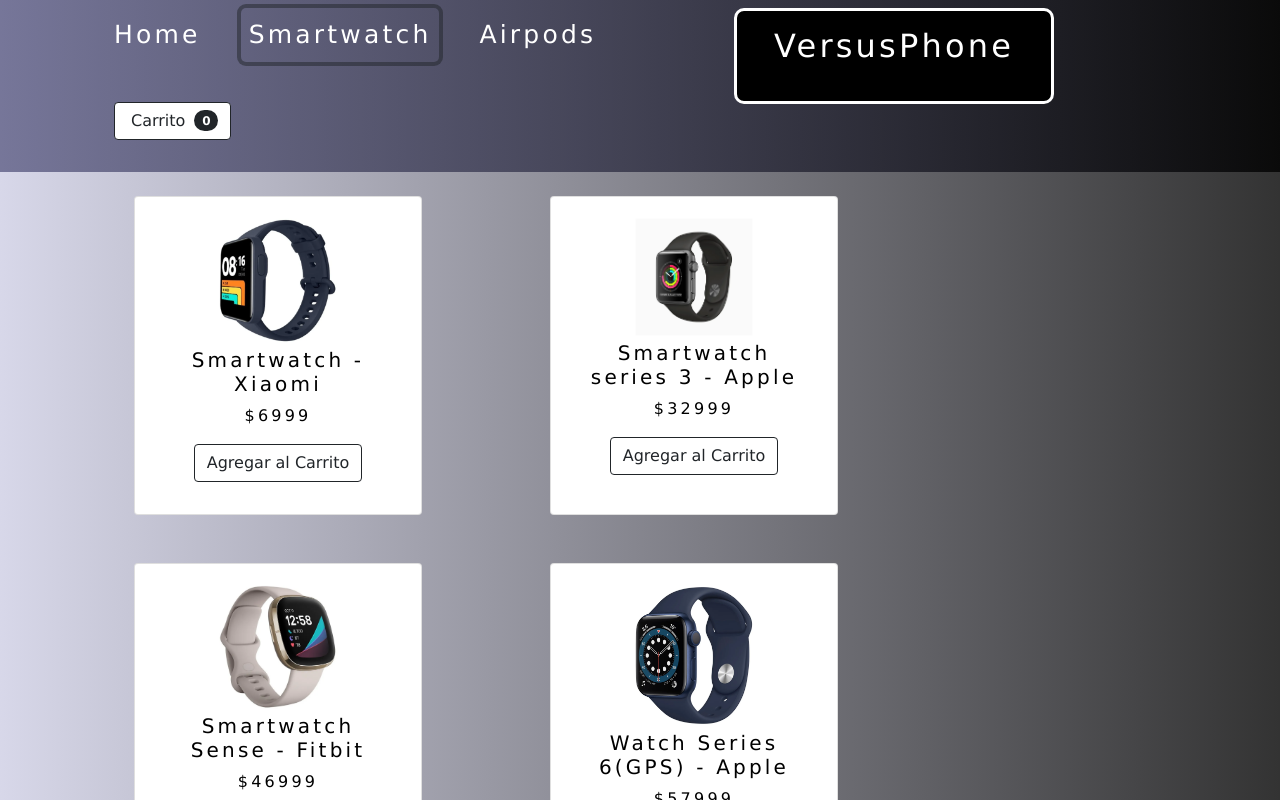
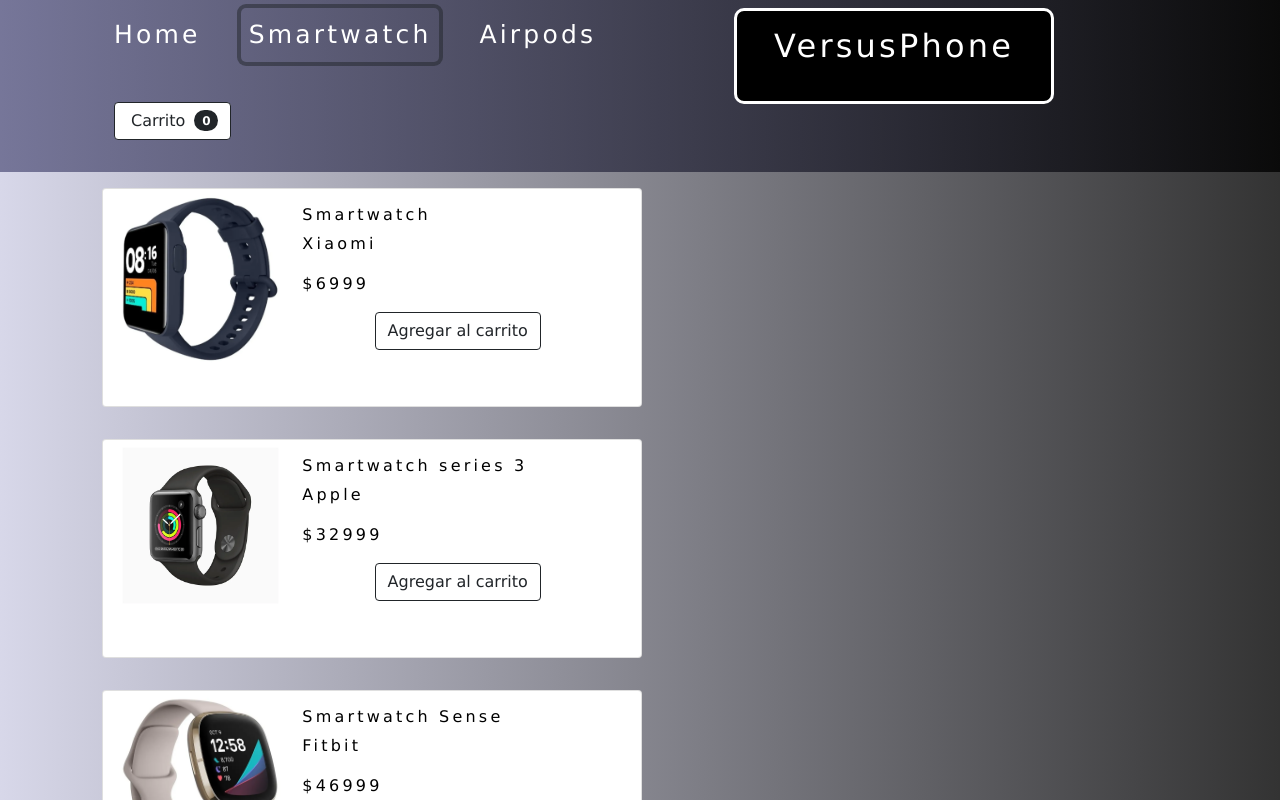
Before and after one commit to AgustinPol/Versusphone, a plain HTML site: page index.html in a window 1280 px wide. Both pictures are taken after a click on the link "Smartwatch". Shown: the top 800 px of the page. Drawn offline with Linux system fonts and the light colour scheme.

Commit message:
ultimo commit pre entrega

```diff
--- a/css/style.css
+++ b/css/style.css
@@ -1,8 +1,10 @@
+/*TAGS-DEFAULT*/
 body {
     background-image: linear-gradient(to right, rgba(206, 206, 228, 0.808) , rgba(0, 0, 0,0.8))!important;;
     color: #fff;
     font-family: 'Lucida Sans', sans-serif;
     letter-spacing: 0.2rem;
+    text-align: justify;
 }
 
 h5 {
@@ -14,11 +16,6 @@
     text-transform: none;
 }
 
-img{
-    width: 8rem;
-    height: 11rem;
-}
-
 footer {
     background-image: linear-gradient(to right, rgba(95, 95, 134, 0.808) , rgba(0, 0, 0,0.8));
 }
@@ -27,39 +24,24 @@
     margin: 1rem;
 }
 
-input {
-    margin:0.5rem;
-}
-
 nav ul li a {
     color: #fff!important;
     border-radius: 5px;
     margin-right: 2rem;
 }
 
-button {
-    margin: 1rem;
-}
-
-.datosCorrectos,.datosIncorrectos {
-    display: none;
-}
-
-.divForm {
-    display: none;
-}
-
+/* DIVS */
 .divCarrito {
     background-color: #fff;
     color: black;
     width: 70rem;
-    height: 50rem;
+    height: 45rem;
+    margin: 2rem;
 }
 
-.miToast {
-    background-image: linear-gradient(to left, rgba(241, 224, 147, 0.808) , rgba(29, 26, 26, 0.8))
+button {
+    margin: 1rem;
 }
-
 
 .itemList {
     display: none;
@@ -105,10 +87,9 @@
     text-align: end;
 }
 
-#boton-vaciar,#btn-validar,#btn-comprar,#boton-seguir,#boton-comprar{
-    background-image: linear-gradient(to right, rgba(9, 120, 211, 0.808) , rgba(0, 0, 0,0.8));
+#boton-vaciar,#btn-comprar,#boton-seguir,#boton-comprar,#btn-validar {
+    background-image: linear-gradient(to right, rgba(35, 129, 192, 0.808) , rgba(0, 0, 0,0.8));
     color: #fff;
-    height: 3rem;
 }
 
 #btn-comprar:hover,#boton-vaciar:hover,#boton-seguir:hover {
@@ -129,11 +110,6 @@
 .boton-eliminar {
     background-color: #fff;
 }
-/*MAIN*/
-.mainClase {
-    background-color: black;
-}
-/*TEXTOS VARIOS*/
 
 .logo {
     margin: auto;
@@ -143,17 +119,20 @@
     justify-content: center;
     }
 
-/*ID DE LAS CARDS*/
 .agusCard{
-    display: none;
-    width: 18rem;
-    margin: 4rem;
-    margin-top: 1.5rem;
-    margin-bottom: 1.5rem;
+    display: block;
+    margin: 1rem;
+    margin-left: 2rem;
     color: #000;
-    text-align: center;
     }
 
+.divForm {
+    display: none;
+}
+
+.datosCorrectos,.datosIncorrectos {
+    display: none;
+}
 
 /*CLASS CARRITO*/
 .carrito {
--- a/javascript/cliente.js
+++ b/javascript/cliente.js
@@ -1,4 +1,3 @@
-
 //DECLARACIÓN DEL ARRAY//
 const arrayClientes = [];
 
@@ -34,7 +33,7 @@
       $(".datosCorrectos").show();
       arrayClientes.push(new Cliente(nombreCompleto, edad, dni, direccion, email, telefono));
       localStorage.setItem("clientes", JSON.stringify(arrayClientes));
-      console.log(JSON.stringify(`${datosCliente.nombreCompleto} ya tenemos tus datos, gracias por tu compra!`));
+      $("#capturaDatosCliente").modal("show");
     } else {
         $(".datosIncorrectos").fadeIn(1000);
         $(".datosIncorrectos").fadeOut(1000);
--- a/main.js
+++ b/main.js
@@ -1,97 +1,43 @@
+const baseDeDatos = [];
 
-//DECLARO ARRAY PRODUCTOS//
-const baseDeDatos = [
-  {
-      id:1,
-      title:"Smartwatch",
-      description:"Xiaomi",
-      picture_url:"images/xiaomi-smartwatch.webp",
-      category_id:"smartwatch",
-      quantity:1,
-      unit_price: 6999
-  },
-  {
-      id:2,
-      title:"Airpods Basic",
-      description:"Apple",
-      picture_url:"images/airpodscomun.webp",
-      category_id:"airpods",
-      quantity:1,
-      unit_price: 18999
-  },
-  {
-      id:3,
-      title:"Airpods Pro",
-      description:"Apple",
-      picture_url:"images/Airpod-Pro.webp",
-      category_id:"airpods",
-      quantity:1,
-      unit_price: 32999
-  },
-  {
-      id:4,
-      title:"Smartwatch series 3",
-      description:"Apple",
-      picture_url:"images/Smartwatch-apple.webp",
-      category_id:"smartwatch",
-      quantity:1,
-      unit_price: 32999
-  },
-  {
-      id:5,
-      title:"Smartwatch Sense",
-      description:"Fitbit",
-      picture_url:"images/smartwatch-fitbit.webp",
-      category_id:"smartwatch",
-      quantity:1,
-      unit_price: 46999
-  },
-  {
-      id:6,
-      title:"Airpods Max",
-      description:"Apple",
-      picture_url:"images/airpods-max.webp",
-      category_id:"airpods",
-      quantity:1,
-      unit_price: 129999
-  },
-  {
-      id:7,
-      title:"Watch Series 6(GPS)",
-      description:"Apple",
-      picture_url:"images/watch-series-6-azul.webp",
-      category_id:"smartwatch",
-      quantity:1,
-      unit_price: 57999
-  },
-  {
-      id:8,
-      title:"Smartwatch",
-      description:"Tedge",
-      picture_url:"images/smartwatch-tedge.webp",
-      category_id:"smartwatch",
-      quantity:1,
-      unit_price: 5499
-  },
-  {
-      id:9,
-      title:"Airpods Max",
-      description:"Apple",
-      picture_url:"images/airpods-max-rosa.webp",
-      category_id:"airpods",
-      quantity:1,
-      unit_price: 109999
-  },
-  {
-      id:10,
-      title:"Airpods Max",
-      description:"Apple",
-      picture_url:"images/airpods-max-azul.webp",
-      category_id:"airpods",
-      quantity:1,
-      unit_price: 89999
+//CONSTRUCTOR DE PRODUCTOS//
+class Producto{
+    constructor(id,title,description,picture_url,category_id,quantity,currency_id,unit_price){
+        this.id = id;
+        this.title = title;
+        this.description = description;
+        this.picture_url = picture_url;
+        this.category_id = category_id;
+        this.quantity = quantity;
+        this.currency_id = currency_id;
+        this.unit_price = unit_price;
+    }
   }
-];
+
+
+  //PUSHEO LA INFO DE CADA CARD/PRODUCTO//
+  const producto1 = new Producto("1", "Smartwatch", "Xiaomi","images/xiaomi-smartwatch.webp","smartwatch", 1, "ARS", 6999);
+  baseDeDatos.push(producto1);
+  const producto2 = new Producto("2", "Airpods Basic", "Apple" , "images/airpodscomun.webp","airpods",1, "ARS", 18999);
+  baseDeDatos.push(producto2);
+  const producto3 = new Producto("3", "Airpods Pro","Apple", "images/Airpod-Pro.webp", "airpods", 1, "ARS", 32999);
+  baseDeDatos.push(producto3);
+  const producto4 = new Producto("4", "Smartwatch series 3", "Apple", "images/Smartwatch-apple.webp", "smartwatch", 1, "ARS",32999);
+  baseDeDatos.push(producto4);
+  const producto5 = new Producto("5", "Smartwatch Sense", "Fitbit", "images/smartwatch-fitbit.webp", "smartwatch",1, "ARS", 46999);
+  baseDeDatos.push(producto5);
+  const producto6 = new Producto("6", "Airpods Max","Apple", "images/airpods-max.webp", "airpods", 1, "ARS", 129999);
+  baseDeDatos.push(producto6);
+  const producto7 = new Producto("7", "Watch Series 6(GPS)", "Apple", "images/watch-series-6-azul.webp", "smartwatch", 1, "ARS", 57999);
+  baseDeDatos.push(producto7);
+  const producto8 = new Producto("8", "Smartwatch", "Tedge", "images/smartwatch-tedge.webp", "smartwatch", 1, "ARS", 5499);
+  baseDeDatos.push(producto8);
+  const producto9 = new Producto("9", "Airpods Max", "Apple", "images/airpods-max-rosa.webp", "airpods", 1, "ARS", 109999);
+  baseDeDatos.push(producto9);
+  const producto10 = new Producto("10", "Airpods Max", "Apple", "images/airpods-max-azul.webp", "airpods", 1, "ARS", 89999);
+  baseDeDatos.push(producto10);
+
+$(document).ready(renderizarProductos());
 
 animaciones();
 
@@ -99,18 +45,14 @@
 let total = 0;
 let subtotal = 0;
 
-
-const DOMCards = document.getElementById("mainCard");
-const DOMcarrito = document.getElementById("listaCarrito");
+const DOMcarrito = document.getElementById("listaCarrito")
 const DOMtotal = document.getElementById("total");
 const eventComprar = $("#btn-comprar").on("click", btnComprar);
 const eventVaciar = $("#boton-vaciar").on("click", vaciarCarrito);
-const miToast = $(".toast");
 const eventModal = $("#carritoModalBoton").on("click", modalCarrito);
 const eventForm = $("#boton-comprar").on("click", mostrarForm);
 
 
-renderizarProductos();
 
   if (localStorage.getItem("miCarrito")) {
     carrito = JSON.parse(localStorage.getItem("miCarrito"));
@@ -118,88 +60,50 @@
     document.getElementById("contador-carrito").innerHTML = carrito.length;
   }
 
-  //filtramos los productos por categoría
- function renderizarProductos(filtro = "default") {
-  let nuevosProductos = (filtro !== "default") ?
-  baseDeDatos.filter(product => product.category_id == filtro) :
-  baseDeDatos;
-  DOMCards.textContent = "";
-  // CREO MIS CARDS CON JS //
-  nuevosProductos.forEach((product) => {
- const nodoPadre = document.createElement("div");
- nodoPadre.classList.add("card", "col-lg-3", "agusCard");
- const nodoCardBody = document.createElement("div");
- nodoCardBody.classList.add("card-body");
- const nodoTitle = document.createElement("h5");
- nodoTitle.classList.add("card-title");
- nodoTitle.textContent =  `${product.title} - ${product.description}`;
- const nodoImagen = document.createElement("img");
- nodoImagen.classList.add("img-fluid");
- nodoImagen.setAttribute("src", product.picture_url);
- const nodoPrecio = document.createElement("p");
- nodoPrecio.classList.add("card-text");
- nodoPrecio.textContent = "$" + product.unit_price;
- const botonAdd = document.createElement("button");
- botonAdd.classList.add("btn", "btn-outline-dark", "mt-auto");
- botonAdd.textContent = "Agregar al Carrito";
- botonAdd.setAttribute("idCard", product.id);
- botonAdd.addEventListener("click", agregarAlCarrito);
- nodoCardBody.appendChild(nodoImagen);
- nodoCardBody.appendChild(nodoTitle);
- nodoCardBody.appendChild(nodoPrecio);
- nodoCardBody.appendChild(botonAdd);
- nodoPadre.appendChild(nodoCardBody);
- DOMCards.appendChild(nodoPadre);
- animaciones();
-  });
-
-}
-
-function agregarAlCarrito(e){
-  carrito.push(e.target.getAttribute("idCard"));
-  localStorage.setItem("miCarrito", JSON.stringify(carrito));
-  $(".toast").toast("show");
-  calcularTotal();
-  mostrarContenidoCarrito();
+function agregarAlCarrito(id){
+  let productoAgregado = baseDeDatos.find(product => product.id === id);
+  if(productoAgregado != undefined){
+      carrito.push(productoAgregado);
+      localStorage.setItem("miCarrito", JSON.stringify(carrito));
+      mostrarContenidoCarrito();
+      calcularTotal();
+  } else{
+      console.log("algo falló");
+  }
   document.getElementById("contador-carrito").innerHTML = carrito.length;
 }
 
 function mostrarContenidoCarrito() {
   DOMcarrito.textContent = "";
   const quitamosDuplicados = [...new Set(carrito)];
-
-  quitamosDuplicados.forEach((productCarro) => {
-
-  const miProducto = baseDeDatos.filter((productBaseDeDatos) => {
-
-      return productBaseDeDatos.id === parseInt(productCarro);
-  });
+  quitamosDuplicados.forEach(product => {
+  baseDeDatos.filter((itemProduct) => {
+      return itemProduct.id === parseInt(product);
+    });
   const numeroUnidadesItem = carrito.reduce((total, itemId) => {
-      return itemId === productCarro ? total += 1 : total;
+      return itemId === product ? total += 1 : total;
   }, 0);
     const nuevoItem = document.createElement("li");
     const botonEliminar = document.createElement("button");
     nuevoItem.classList.add("itemCarrito", "list-group-item");
-    nuevoItem.textContent = `Producto: ${(miProducto[0].title)} ${(miProducto[0].description)} x ${numeroUnidadesItem} UNIDADES = $${(miProducto[0].unit_price*numeroUnidadesItem)}`;
+    nuevoItem.textContent = `Producto: ${product.title} ${product.description} Precio x ${numeroUnidadesItem} UNIDADES = $${product.unit_price*numeroUnidadesItem}`;
     botonEliminar.classList.add("btn", "btn-secundary", "boton-eliminar", "btn-outline-dark");
     botonEliminar.setAttribute("type", "button");
     botonEliminar.textContent = ("x");
-    botonEliminar.dataset.productCarro = productCarro;
-    botonEliminar.setAttribute("productoId", productCarro.id);
-    botonEliminar.addEventListener("click", eliminarDelCarrito);
+    botonEliminar.setAttribute("productoId", product.id);
     nuevoItem.appendChild(botonEliminar);
     DOMcarrito.appendChild(nuevoItem);
+    botonEliminar.addEventListener("click", eliminarDelCarrito);
     animacionItem();
     calcularTotal();
+
   });
   }
 
 // Función ELIMINAR DEL CARRITO//
-function eliminarDelCarrito(e) {
-    const idEliminado = e.target.dataset.productCarro;
-    carrito = carrito.filter((carritoId) => {
-      return carritoId !== idEliminado;
-      });
+function eliminarDelCarrito() {
+    let productoQueElimino = this.getAttribute('productoId')
+    carrito = carrito.filter(e => e.id != productoQueElimino)
     localStorage.setItem("miCarrito", JSON.stringify(carrito));
     mostrarContenidoCarrito();
     calcularTotal();
@@ -207,29 +111,27 @@
 
 };
 
+//Función del boton generar link de Mp
+function btnComprar() {
+  if (carrito.length === 0) {
+    $("#modalCarritoVacio").modal("show");
+  } else {
+    linkDePago();
+  }
+}
+
 //function para mostrar modal
 function modalCarrito(e) {
   e.preventDefault();
 if (carrito.length == 0) {
   $("#modalCarritoVacio").modal("show");
 } else if (carrito.length > 0) {
-  $("#modalCarritoShow").modal("show");
+  $("#idModalCarrito").modal("show");
 }
 }
 
-
-
 function mostrarForm() {
   $(".divForm").fadeIn(1000);
-}
-
-// Función del boton generar link de Mp
-function btnComprar() {
-  if (carrito.length === 0) {
-  $("#modalCarritoVacio").modal("show");
-  } else {
-    linkDePago();
-  }
 }
 
 //Función VACIAR CARRITO//
@@ -241,7 +143,6 @@
     $("#total").html("");
     total = 0;
     vaciarLocalStorage();
-    mostrarContenidoCarrito();
     calcularTotal();
     }
   document.getElementById("contador-carrito").innerHTML = carrito.length;
@@ -261,16 +162,13 @@
   } else  {
     total = 0;
     carrito.forEach( (productItem) => {
-    const subtotal = baseDeDatos.filter((itemsCards) => {
-      return itemsCards.id === parseInt(productItem);
-    })
-    total = total + subtotal[0].unit_price;
+    let subtotal = Number(productItem.unit_price * productItem.quantity);
+    total = total + subtotal;
     DOMtotal.textContent = total.toFixed(2);
   });
   }
 }
 
-DOMtotal.textContent = total.toFixed(2);
 //Hacemos animación con Jquery//
 function animaciones() {
   $("#divMiLogo").show(500);
@@ -284,9 +182,42 @@
                   .css("color", "white")
                   ;}
 
-
+//filtramos los productos por categoría
+ function renderizarProductos(filtro = 'default') {
+  let nuevosProductos = (filtro !== "default") ?
+  baseDeDatos.filter(product => product.category_id == filtro) :
+  baseDeDatos;
+  // CREO MIS CARDS CON JS //
+  let mostrar=``;
+  nuevosProductos.forEach((product) => {
+  mostrar+=
+  `<div class="card mb-3 agusCard" style="max-width: 540px;">
+  <div class="row g-0">
+    <div class="col-md-4">
+      <img src="${product.picture_url}" class="cardImg img-fluid rounded-start" alt="imagen-producto">
+    </div>
+    <div class="col-md-8">
+      <div class="card-body">
+        <h6 class="card-title cardTitle">${product.title}</h6>
+        <p class="card-text cardDescription">${product.description}</p>
+        <p class="card-text cardPrice">$${product.unit_price}</small></p>
+        <!-- Product actions-->
+            <div class="card-footer p-4 pt-0 border-top-0 bg-transparent">
+                 <div class="text-center"><button class="btn btn-outline-dark mt-auto agregoProd"
+                 onclick="agregarAlCarrito('${product.id}')">Agregar al carrito</button>
+                 </div>
+            </div>
+      </div>
+    </div>
+  </div>
+</div>`
+  });
+  $("#mainCard").html(mostrar);
+  animaciones();
+}
 //Función Del Fetch de la Api de Mercado Pago
 function linkDePago() {
+
 
 const elementosMpParcial = carrito.map(producto =>{
   return {
@@ -306,12 +237,12 @@
   method: "POST",
   headers:{
     "Authorization": "Bearer TEST-1636818352685457-092017-ffeb98783f1bf6b11fa32dbc941c69d3-593315394",
-   "Content-Type": "application/json",
+   "Content-Type": "application/json"
   },
   body: JSON.stringify(elementosMpFinal)
 }).then(response => {return response.json()})
 .then(data => {window.open(data.init_point, "_blank");
-});
+})
 }
 
 console.log(carrito);
```
Also changed, not shown: index.html (+22 -17 lines).
